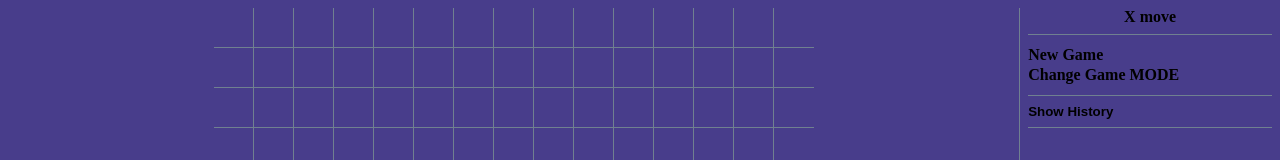
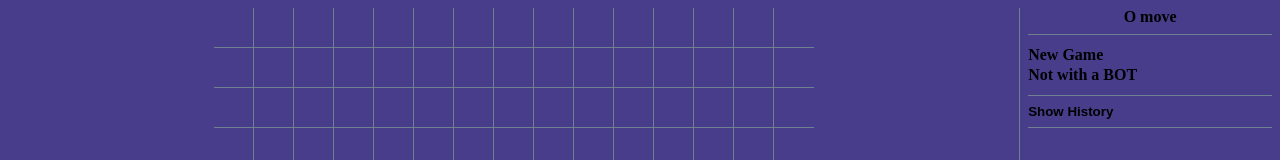
Before and after one commit to BringYouUp/extendedTicTacToe, a React (Vite) app: page / in a window 1280 px wide. Shown: the top 160 px of the page. Built offline with nearby package versions, Linux system fonts and the light colour scheme.

Commit message:
add some logic for my own bot

```diff
--- a/src/App.jsx
+++ b/src/App.jsx
@@ -1,25 +1,44 @@
-import React, { useState, useEffect, useLayoutEffect } from "react";
+import React, { useState, useEffect } from "react";
 
 import useHistory from './hooks/useHistory'
+import useCurrentBoard from './hooks/useCurrentBoard'
 import useWinner from './hooks/useWinner'
 import useBot from './hooks/useBot'
 
 import GameBoard from './components/GameBoard'
 import GameMenu from './components/GameMenu'
 
+import {START_GAME} from './consts'
+
 import './styles/root.sass'
 
 const App = () => {
-	const {history, currentBoard, updateHistory} = useHistory('EXTENDED_TIC_TAC_TOE')
-	const {winner, winnerStreak} = useWinner(currentBoard)
+	const { history, updateHistory } = useHistory('EXTENDED_TIC_TAC_TOE')
+	const { currentBoard, updateCurrentBoard } = useCurrentBoard(history)
+	const { winner, winnerStreak } = useWinner(currentBoard)
 
 	const [isGameWithBot, changeGameMode] = useState(false)
+	const { moveOfBot } = useBot(isGameWithBot, history)
 
-	const [botMove, setBotMove] = useBot(currentBoard)
+	useEffect(() => {
+		moveHandler(moveOfBot)
+	}, [moveOfBot])
 
-	const startNewGame = () => {
+	const moveHandler = anotherMove => {
+		if (currentBoard.board[anotherMove] || winner) return
 
+		let newIsXNext = !history.at(-1).isXNext
+		let newBoard = history.at(-1).board.map((item, index) => index === anotherMove ? history.at(-1).isXNext ? 'X' : 'O' : item)
+		let newHistory = [...history.slice(), {board: newBoard, isXNext: newIsXNext}]
+
+		updateHistory(newHistory)
 	}
+
+	const startNewGame = () => updateHistory(START_GAME)
+
+	const moveTo = position => updateCurrentBoard(position)
+
+	const moveToOut = position => updateCurrentBoard(history.length - 1)
 
 	const gameModeHandler = () => {
 		changeGameMode(prev => !prev)
@@ -30,7 +49,7 @@ const App = () => {
 		<div className="game">
 			<GameBoard
 				currentBoard={currentBoard.board}
-				updateHistory={updateHistory}
+				moveHandler={moveHandler}
 				winner={winner}
 				winnerStreak={winnerStreak}
 			/>
@@ -41,8 +60,8 @@ const App = () => {
 				winner={winner}
 				startNewGame={startNewGame}
 				history={history}
-				// moveTo={moveTo}
-				// moveToOut={moveToOut}
+				moveTo={moveTo}
+				moveToOut={moveToOut}
 				isGameWithBot={isGameWithBot}
 				gameModeHandler={gameModeHandler}
 			/>
--- a/src/components/Cell.jsx
+++ b/src/components/Cell.jsx
@@ -2,7 +2,7 @@ import React from "react";
 
 import './../styles/root.sass'
 
-const Cell = ({value, updateHistory, winner, winStreak, position}) => {
+const Cell = ({value, moveHandler, winner, winStreak, position}) => {
 
 	const finalStylesForCell = stylesArray =>stylesArray.join(' ')
 
@@ -24,7 +24,7 @@ const Cell = ({value, updateHistory, winner, winStreak, position}) => {
 	}
 
 	return (
-		<div onClick={updateHistory} className={setClassNameForCell()} />)
+		<div onClick={moveHandler} className={setClassNameForCell()} />)
 }
 
 export default Cell
--- a/src/components/GameBoard.jsx
+++ b/src/components/GameBoard.jsx
@@ -3,7 +3,7 @@ import Cell from "./Cell"
 
 import './../styles/root.sass'
 
-const GameBoard = ({currentBoard, updateHistory, winner, winStreak}) => {
+const GameBoard = ({currentBoard, moveHandler, winner, winStreak}) => {
 	return (
 		<div className="GameBoard">
 			{
@@ -11,7 +11,7 @@ const GameBoard = ({currentBoard, updateHistory, winner, winStreak}) => {
 					return <Cell
 						key={position}
 						value={anotherCellOfBoard}
-						updateHistory={() => updateHistory(position)}
+						moveHandler={() => moveHandler(position)}
 
 						winner={winner}
 						position={position}
--- a/src/components/GameOption.jsx
+++ b/src/components/GameOption.jsx
@@ -8,7 +8,7 @@ const GameOption = ({startNewGame, isGameWithBot, gameModeHandler}) => {
 		<div className="GameOption">
 			<ul>
 				<li onClick={() => {startNewGame()}}>New Game</li>
-				<li onClick={() => {gameModeHandler()}}>{isGameWithBot ? 'Game with BOT' : 'Change Game MODE'}</li>
+				<li onClick={() => {gameModeHandler()}}>{isGameWithBot ? 'With a BOT' : 'Not with a BOT'}</li>
 
 			</ul>
 		</div>)
--- a/src/hooks/useBot.js
+++ b/src/hooks/useBot.js
@@ -1,24 +1,29 @@
-import React, { useState } from "react";
+import React, { useState, useEffect } from "react";
 
-const useBot = (currentBoard) => {
-	const widthOfBoard = Math.sqrt(currentBoard.board.length)
-	const [botMove, setBot] = useState()
+import useCurrentBoard from './useCurrentBoard'
 
-	function moveOfBot (currentBoard) {
+import {SIZE_OF_BOARD} from './../consts'
+
+export default function (isGameWithBot, currentHistory) {
+	const [moveOfBot, setMoveOfBot] = useState('')
+	const {currentBoard} = useCurrentBoard(currentHistory)
+
+	useEffect (() => {
+		if (!isGameWithBot) return
 
 		const enemyPlayer = currentBoard.isXNext ? 'O' : 'X'
 
 		const movesOfEnemyPlayer = currentBoard.board.reduce((acc, valueOfCell, indexOfCell) =>  valueOfCell === enemyPlayer ? [...acc, indexOfCell] : acc, [])
 		const movesOfCurrentPlayer = currentBoard.board.reduce((acc, valueOfCell, indexOfCell) => valueOfCell !== null && valueOfCell !== enemyPlayer ? [...acc, indexOfCell] : acc, [])
 
-		let anotherBotMove = Math.trunc(Math.random() * Math.pow(widthOfBoard, 2))
+		let anotherBotMove = Math.trunc(Math.random() * Math.pow(SIZE_OF_BOARD, 2))
 
-		// while (currentBoard.board.includes(anotherBotMove))
-		// 	anotherBotMove = Math.trunc(Math.random() * Math.pow(widthOfBoard, 2))
-		// console.log(anotherBotMove)
-		setBot(anotherBotMove)
-	}
-	return [botMove, moveOfBot]
+		while (currentBoard.board.includes(anotherBotMove))
+			anotherBotMove = Math.trunc(Math.random() * Math.pow(SIZE_OF_BOARD, 2))
+
+		setMoveOfBot(anotherBotMove)
+
+	}, )
+
+	return {moveOfBot}
 }
-
-export default useBot
--- /dev/null
+++ b/src/hooks/useCurrentBoard.js
@@ -0,0 +1,15 @@
+import React, { useState, useEffect } from "react";
+
+import useLocalStorage from './useLocalStorage'
+
+import {START_GAME} from './../consts'
+
+export default function useHistory (currentHistory) {
+	const [currentBoard, setCurrentBoard] = useState(currentHistory[currentHistory.length - 1])
+
+	const updateCurrentBoard = position => setCurrentBoard(currentHistory[position])
+
+	useEffect(() => setCurrentBoard(currentHistory.at(-1)), [currentHistory])
+
+	return {currentBoard, updateCurrentBoard}
+}
--- a/src/hooks/useHistory.js
+++ b/src/hooks/useHistory.js
@@ -2,26 +2,17 @@ import React, { useState, useEffect } from "react";
 
 import useLocalStorage from './useLocalStorage'
 
-import {SIZE_OF_BOARD, START_GAME} from './../consts'
+import {START_GAME} from './../consts'
 
 export default function useHistory (key) {
 	const [storedData, setDataIntoLocalStorage] = useLocalStorage(key, START_GAME)
+	const [history, setHistory] = useState(storedData)
 
-	const [history, setHistory] = useState(storedData)
-	const [currentBoard, setCurrentBoard] = useState(history.at(-1))
+	const updateHistory = actualHistory => setHistory(actualHistory)
 
-	const updateHistory = anotherMove => {
-		if (currentBoard.board[anotherMove]) return
+	useEffect(() => {
+		setDataIntoLocalStorage('EXTENDED_TIC_TAC_TOE', history)
+	}, [history])
 
-		let newIsXNext = !history.at(-1).isXNext
-		let newBoard = history.at(-1).board.map((item, index) => index === anotherMove ? history.at(-1).isXNext ? 'X' : 'O' : item)
-		let newHistory = [...history.slice(), {board: newBoard, isXNext: newIsXNext}]
-
-		setHistory(newHistory)
-		setCurrentBoard(newHistory.at(-1))
-	}
-
-	useEffect(() => setDataIntoLocalStorage('EXTENDED_TIC_TAC_TOE', history), [history])
-
-	return {history, currentBoard, updateHistory}
+	return {history, updateHistory}
 }
--- a/src/hooks/useLocalStorage.js
+++ b/src/hooks/useLocalStorage.js
@@ -1,4 +1,4 @@
-import React, { useState, useEffect } from "react";
+import React, { useState } from "react";
 
 export default function useLocalStorage (key, defaultValue) {
 	const [storedData, setStoredData] = useState(() => {
--- a/src/hooks/useWinner.js
+++ b/src/hooks/useWinner.js
@@ -1,7 +1,8 @@
 import React, { useState, useEffect } from "react";
 
+import {SIZE_OF_BOARD} from './../consts'
+
 export default function useWinner (currentBoard) {
-	const widthOfBoard = Math.sqrt(currentBoard.board.length)
 	const [winner, setWinner] = useState(null)
 	const [winStreak, setWinStreak] = useState([])
 
@@ -9,14 +10,18 @@ export default function useWinner (currentBoard) {
 		const prevPlayer = currentBoard.isXNext ? 'O' : 'X'
 
 		const movesOfPrevPlayer = currentBoard.board.reduce((acc, valueOfCell, indexOfCell) =>  valueOfCell === prevPlayer ? [...acc, indexOfCell] : acc, [])
-		if (movesOfPrevPlayer.length < 5) return
+
+		if (movesOfPrevPlayer.length < 5) {
+			setWinner(null)
+			setWinStreak([])
+		}
 
 		for (let move of movesOfPrevPlayer) {
 			let isWinnerThere =
-				isValidToRight(move, widthOfBoard) && isWinnerWithNextParams(movesOfPrevPlayer, move, 1) ||
-				isValidToDown(move, widthOfBoard) && isWinnerWithNextParams(movesOfPrevPlayer, move, widthOfBoard) ||
-				isValidToDiagonal(move, widthOfBoard, 1) && isWinnerWithNextParams(movesOfPrevPlayer, move, widthOfBoard + 1) ||
-				isValidToDiagonal(move, widthOfBoard, -1) && isWinnerWithNextParams(movesOfPrevPlayer, move, widthOfBoard - 1)
+				isValidToRight(move, SIZE_OF_BOARD) && isWinnerWithNextParams(movesOfPrevPlayer, move, 1) ||
+				isValidToDown(move, SIZE_OF_BOARD) && isWinnerWithNextParams(movesOfPrevPlayer, move, SIZE_OF_BOARD) ||
+				isValidToDiagonal(move, SIZE_OF_BOARD, 1) && isWinnerWithNextParams(movesOfPrevPlayer, move, SIZE_OF_BOARD + 1) ||
+				isValidToDiagonal(move, SIZE_OF_BOARD, -1) && isWinnerWithNextParams(movesOfPrevPlayer, move, SIZE_OF_BOARD - 1)
 
 			if (isWinnerThere) {
 				setWinner(prevPlayer)
@@ -30,16 +35,20 @@ export default function useWinner (currentBoard) {
 
 const isWinnerWithNextParams = (movesOfPrevPlayer, startPoint, step) => {
 	for (let i = 1; i < 5; i++)
-		if (!movesOfPrevPlayer.includes(startPoint + step * i)) return false
+		if (!movesOfPrevPlayer.includes(startPoint + step * i))
+			return false
+
 	return true
 }
 
-const isValidToRight = (startPoint, widthOfBoard) => ![0, 1, 2, 3].includes((startPoint + 4) % widthOfBoard)
-const isValidToDown = (startPoint, widthOfBoard) => startPoint + 4 * widthOfBoard < widthOfBoard ** 2
-const isValidToDiagonal = (startPoint, widthOfBoard, diagonal) => {
-	const arr = new Array(widthOfBoard).fill(null).map((item, index) => index)
-	const finalValue = startPoint + 4 * (widthOfBoard + diagonal)
+const isValidToRight = (startPoint, SIZE_OF_BOARD) => ![0, 1, 2, 3].includes((startPoint + 4) % SIZE_OF_BOARD)
+
+const isValidToDown = (startPoint, SIZE_OF_BOARD) => startPoint + 4 * SIZE_OF_BOARD < SIZE_OF_BOARD ** 2
+
+const isValidToDiagonal = (startPoint, SIZE_OF_BOARD, diagonal) => {
+	const arr = new Array(SIZE_OF_BOARD).fill(null).map((item, index) => index)
+	const finalValue = startPoint + 4 * (SIZE_OF_BOARD + diagonal)
 	const forbiddenCells = diagonal > 0 ? arr.slice(0, 4) : arr.slice(-4)
 
-	if (!forbiddenCells.includes(finalValue % widthOfBoard) && finalValue < widthOfBoard ** 2) return true
+	if (!forbiddenCells.includes(finalValue % SIZE_OF_BOARD) && finalValue < SIZE_OF_BOARD ** 2) return true
 }
--- a/src/styles/root.sass
+++ b/src/styles/root.sass
@@ -9,7 +9,7 @@ $b-width: .125rem
 	height: 100vh
 
 body
-	// overflow: hidden
+	overflow: hidden
 
 ul
 	padding: 0
```
